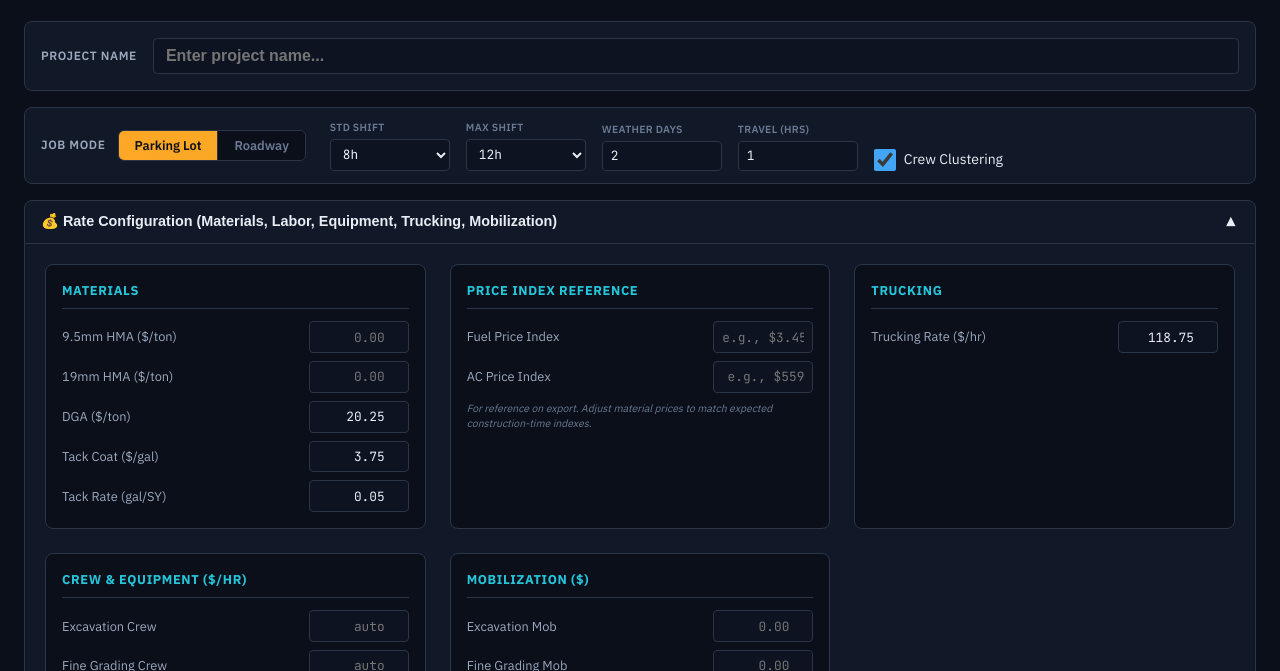
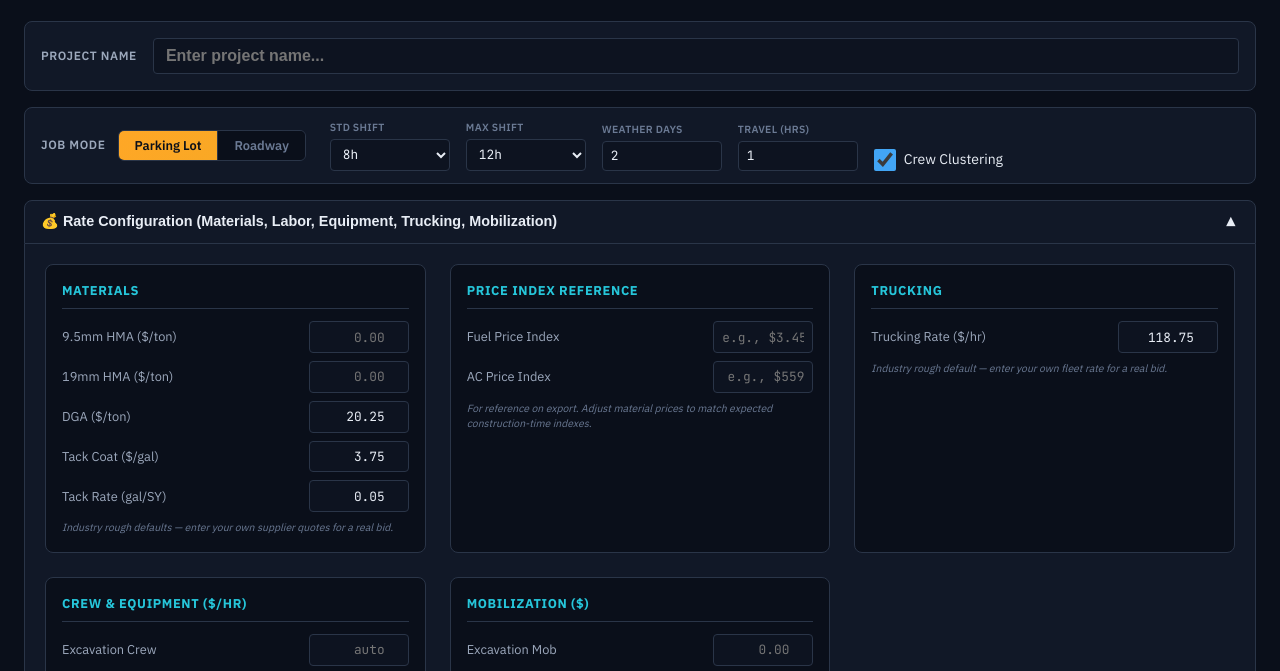
Before and after one commit to okudenconstruct/Steve-s-paving-estimator-v2, a website with bundled scripts: page www/index.html in a window 1280 px wide. Both pictures are taken after a click on the button 640 px from the left and 319 px from the top of the page. Shown: the part 98-769 px from the top of the page. Built offline with nearby package versions, Linux system fonts and the light colour scheme.

Commit message:
Note material/trucking defaults as industry rough numbers
Per Steve's call: keep the pre-filled defaults for rateDGA (20.25),
rateTack (3.75), tackAppRate (0.05), and rateTrucking (118.75) since
these are regional market rates and useful starting points for new
users — but add a one-line italic note under each of those two rate
sections (Materials, Trucking) so users know to verify with their
own suppliers and fleet before bidding.

Matches the existing italic-note style already used in the Price
Index Reference section.

Co-Authored-By: Claude Opus 4.7 <noreply@anthropic.com>

```diff
--- a/www/index.html
+++ b/www/index.html
@@ -136,6 +136,9 @@
                             <label>Tack Rate (gal/SY)</label>
                             <input type="number" inputmode="decimal" id="tackAppRate" placeholder="0.05" step="0.01" value="0.05">
                         </div>
+                        <p style="font-size: 0.65rem; color: var(--text-muted); margin-top: 0.5rem; font-style: italic;">
+                            Industry rough defaults — enter your own supplier quotes for a real bid.
+                        </p>
                     </div>
 
                     <!-- Index Notation -->
@@ -161,6 +164,9 @@
                             <label>Trucking Rate ($/hr)</label>
                             <input type="number" inputmode="decimal" id="rateTrucking" placeholder="0.00" step="0.01" value="118.75">
                         </div>
+                        <p style="font-size: 0.65rem; color: var(--text-muted); margin-top: 0.5rem; font-style: italic;">
+                            Industry rough default — enter your own fleet rate for a real bid.
+                        </p>
                     </div>
 
                     <!-- Crew & Equipment Rates -->
```
